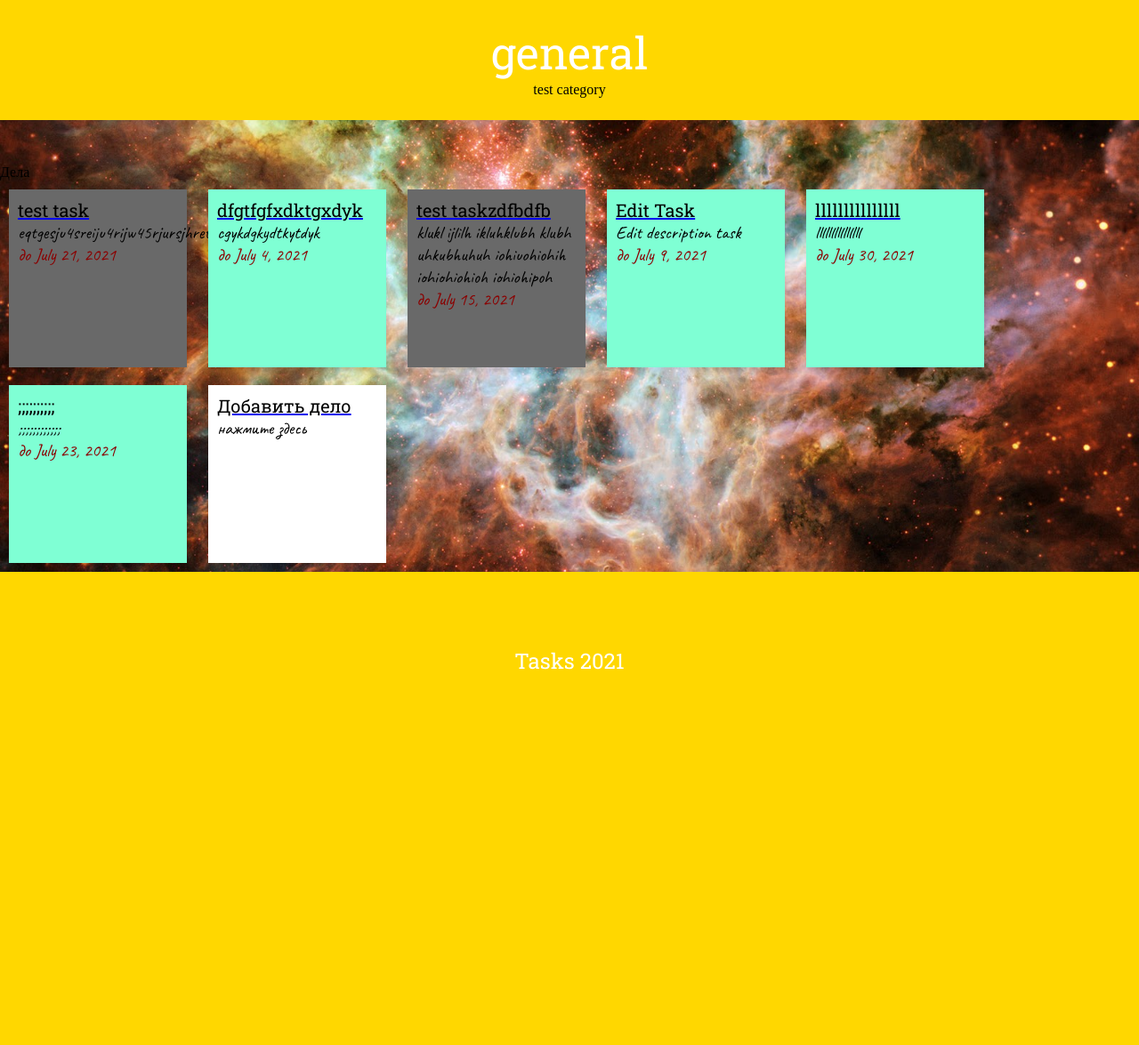
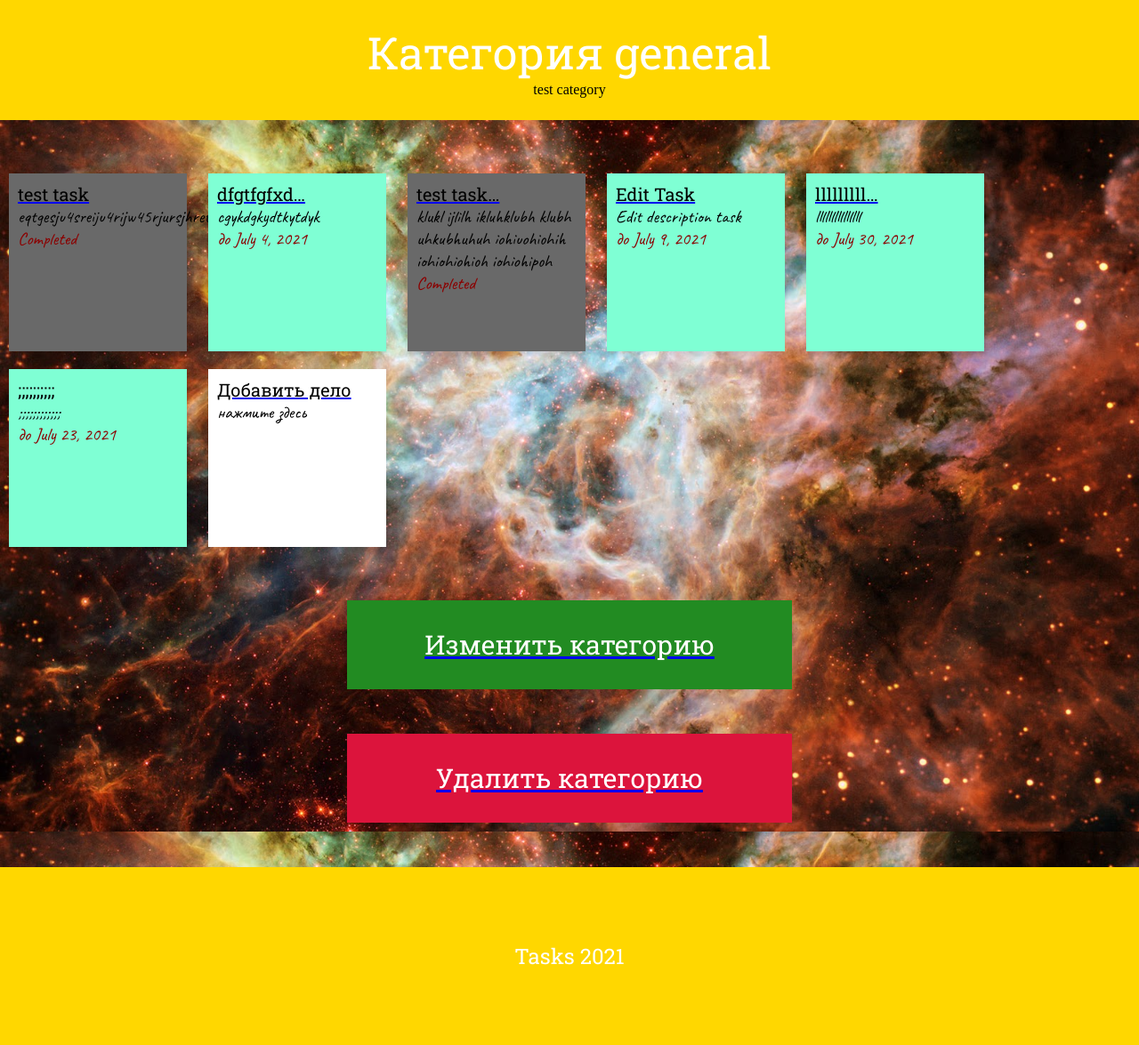
Before and after one commit to Apolliner/Tasks, a Django app: page /category/general/ in a window 1280 px wide. Shown: the whole page at 89% size. Before the commit the page ends 753 px from the top, so only its background shows below. Run offline with Django 3.2, Linux system fonts and the light colour scheme; data comes from the database, SQL or seed files in the repository; both versions use the stored data as it was after the commit.

Commit message:
Экспорт и импорт датабазы, удаление и редактирование задач и категорий. Оформление шаблонов.

```diff
--- a/ToDo/settings.py
+++ b/ToDo/settings.py
@@ -39,6 +39,7 @@ INSTALLED_APPS = [
     'django.contrib.messages',
     'django.contrib.staticfiles',
     'rest_framework',
+    'djoser',
 ]
 
 MIDDLEWARE = [
--- a/ToDo/urls.py
+++ b/ToDo/urls.py
@@ -19,11 +19,6 @@ from tasks import views
 
 urlpatterns = [
     path('admin/', admin.site.urls),
-    path('', views.index, name='index'),
-    path('category/<str:name>/', views.category, name='<str:name>'),
-    path('tasks/<int:id>/', views.task, name='<int:id>'),
-    path('category/add', views.add_category, name='add category'),
-    path('tasks/add', views.add_task, name='add task'),
-    path('complete/<task_id>', views.complete_task, name='complete'),
-    #url(r'^api-auth/', include('rest_framework.urls', namespace='rest_framework'))
+    path('', include('tasks.urls')),
+
 ]
--- /dev/null
+++ b/requirements.txt.txt
@@ -0,0 +1 @@
+djoser, django, djangorestframework
--- a/tasks/forms.py
+++ b/tasks/forms.py
@@ -19,9 +19,3 @@ class TaskForm(forms.Form):
     content = forms.CharField(label='Description task', max_length=1000)
     finish_date = forms.DateField(label='Finish date', widget=MyDateInput({'class': 'form-control'}))
     category = forms.ChoiceField(label='Category', choices = category_name_list)
-    #def __init__(self, *args, **kwargs):
-        #self.category_list = Category.objects.order_by('id')
-        #self.category_name_list = []
-        #for category in category_list:
-            #self.category_name_list.append((str(category.name), str(category.name)))
-        #self.category = forms.ChoiceField(label='Category', choices = category_name_list)
--- a/tasks/static/css/style.css
+++ b/tasks/static/css/style.css
@@ -16,6 +16,7 @@ body, h1, h2, h3, h4, p, a {
     background-attachment: fixed;
     background-size: cover;
     padding-top: 50px;
+    padding-bottom: 0px;
     margin: auto;
 }
 header {
@@ -53,7 +54,41 @@ header {
     background-color: gold;
     padding: 2%;
     margin: auto auto 50px auto;
+}
 
+.save-button {
+    width: 500px;
+    height: 100px;
+    line-height: 100px;
+    background-color: forestgreen;
+    text-align: center;
+    object-fit: cover;
+    margin: 50px auto;
+}
+.load-button {
+    width: 500px;
+    height: 100px;
+    line-height: 100px;
+    background-color: crimson;
+    text-align: center;
+    object-fit: cover;
+    margin: 50px auto;
+}
+
+.task-description-card {
+    width: 600px;
+    height: auto;
+    background-color: white;
+    text-align: center;
+    object-fit: cover;
+    margin: auto;
+    padding: 5%;
+}
+
+.save-load-font {
+    font-family: 'Roboto Slab', serif;
+    font-size: 30px;
+    color: white;
 }
 
 .menu {
@@ -110,6 +145,7 @@ header {
     height: 200px;
     background-color: gold;
     display: flex;
+    margin-top: 50px;
 }
 
 .footer-author {
--- a/tasks/templates/add.html
+++ b/tasks/templates/add.html
@@ -15,6 +15,7 @@
         <h1 class="title-font">Создание {{ description }}</h1>
     </header>
     <section class="all-content">
+        <div class="task-description-card">
             <form method="POST" role="form">
                 {% csrf_token %}
                 <table>
@@ -22,7 +23,7 @@
                 </table>
                 <input type="submit" value="Send">
             </form>
-
+        </div>
         <footer class="footer">
             <h4 class="footer-author">Tasks 2021</h4>
         </footer>
--- a/tasks/templates/category.html
+++ b/tasks/templates/category.html
@@ -13,22 +13,22 @@
 
 <body>
     <header>
-        <h1 class="title-font">{{ name }}</h1>
+        <h1 class="title-font">Категория {{ name }}</h1>
         <p>{{ description }}</p>
 
     </header>
     <section class="all-content">
-        <h1>Дела</h1>
+
         {% for task in tasks %}
         {% if task.complete %}
         <div class="card-complete">
-            <a href="/tasks/{{task.id}}/"><h2 class="card-title-font">{{ task.title }}</h2></a>
+            <a href="/tasks/{{task.id}}/"><h2 class="card-title-font">{{ task.title|truncatechars:10 }}</h2></a>
             <p class="card-description-font">{{ task.content|truncatechars:100 }}</p>
-            <p class="card_date_font">до {{ task.finish_date }}</p>
+            <p class="card_date_font">Completed</p>
         </div>
         {% else %}
         <div class="card">
-            <a href="/tasks/{{task.id}}/"><h2 class="card-title-font">{{ task.title }}</h2></a>
+            <a href="/tasks/{{task.id}}/"><h2 class="card-title-font">{{ task.title|truncatechars:10 }}</h2></a>
             <p class="card-description-font">{{ task.content|truncatechars:100 }}</p>
             <p class="card_date_font">до {{ task.finish_date }}</p>
         </div>
@@ -39,6 +39,14 @@
             <a href="/tasks/add"><h2 class="card-title-font">Добавить дело</h2></a>
             <p class="card-description-font">нажмите здесь</p>
         </div>
+        <div class="save-load-area">
+            <div class="save-button">
+                <a href="../../edit_category/{{ id }}"><h1 class="save-load-font">Изменить категорию</h1></a>
+            </div>
+            <div class="load-button">
+                <a href="../../delete_category/{{ id }}"><h1 class="save-load-font">Удалить категорию</h1></a>
+            </div>
+        </div>
 
         <footer class="footer">
             <h4 class="footer-author">Tasks 2021</h4>
--- /dev/null
+++ b/tasks/urls.py
@@ -0,0 +1,30 @@
+from django.urls import include, path
+from rest_framework import routers
+from . import views
+
+router = routers.DefaultRouter()
+router.register(r'Category', views.CategoryViewSet)
+router.register(r'Task', views.TaskViewSet)
+
+urlpatterns = [
+    path('', views.index, name='index'),
+    path('tasks/<int:id>/', views.task, name='<int:id>'),
+    path('category/add', views.add_category, name='add category'),
+    path('tasks/add', views.add_task, name='add task'),
+    path('category/<str:name>/', views.category, name='<str:name>'),
+    path('rest_view/', include(router.urls)),
+    path('api-auth/', include('rest_framework.urls', namespace='rest_framework')),
+    path('create-category/', views.CategoryCreateView.as_view(), name=None),
+    path('category-<int:pk>/', views.CategoryDetailView.as_view(), name=None),
+    path('category/<str:name>/', views.Category, name='<str:name>'),
+    path('create-task/', views.TaskCreateView.as_view(), name=None),
+    path('task-<int:pk>/', views.TaskDetailView.as_view(), name=None),
+    path('task/<str:name>/', views.Task, name=None),
+    path('csv-save/', views.CSVPageView.as_view(), name='csv_save_page'),
+    path('export/csv-database-write/', views.csv_database_write, name='csv_database_write'),
+    path('export/csv-database-read/', views.csv_database_read, name='csv_database_read'),
+    path('delete_category/<int:id>', views.delete_category, name='delete_category'),
+    path('edit_category/<int:id>', views.edit_category, name='edit_category'),
+    path('delete_task/<int:id>', views.delete_task, name='delete_task'),
+    path('edit_task/<int:id>', views.edit_task, name='edit_task'),
+]
--- a/tasks/views.py
+++ b/tasks/views.py
@@ -1,6 +1,148 @@
 from django.shortcuts import render, redirect
 from .models import Category, Task
+from . import serializers
 from .forms import CategoryForm, TaskForm
+from .serializers import Category_serializer, Task_serializer
+from rest_framework import generics, status, viewsets
+from rest_framework.response import Response
+from django.views.generic.base import TemplateView
+from django.http import HttpResponse
+import csv
+import os
+
+
+def csv_database_write(request):
+    """
+        Запись объектов датабазы в файл CSV
+    """
+    response = HttpResponse(content_type='text/csv')
+    response['Content-Disposition'] = 'attachment; filename="csv_database.csv"'
+    writer = csv.writer(response)
+    for category in Category.objects.all():
+        writer.writerow(['category', category.id, category.name, category.description])
+    for task in Task.objects.all():
+        writer.writerow(['task', task.id, task.title, task.content, task.created_date, task.finish_date, task.category, task.complete])
+    return response
+
+def csv_database_read(request):
+    """
+        Загрузка объектов из файла. Проверка, есть ли совпадения с базой данных, добавление их в базу данных, если их там нет
+    """
+    path = os.path.dirname(__file__)
+    file = os.path.join(path, '../csv_database.csv')
+
+    with open(file) as csv_file:
+        csv_reader = csv.reader(csv_file, delimiter=',')
+        line_count = 0
+        for row in csv_reader:
+            if row[0] == 'category':
+                category_not_in_db = True
+                for category in Category.objects.all():
+                    if str(category.name) == row[2] and str(category.description) == row[3]:
+                        category_not_in_db = False
+                if category_not_in_db: #Если категории нет в датабазе, то сохраняем
+                    new_category = Category(name=row[2], description=row[3])
+                    new_category.save()
+            else: # task
+                task_not_in_db = True
+                for task in Task.objects.all():
+                    if str(task.title) == row[2] and str(task.content) == row[3]:
+                        task_not_in_db = False
+                if task_not_in_db: #Если задачи нет в датабазе, то сохраняем
+                    for category in Category.objects.order_by('id'):
+                        if str(category.name) == row[6]:
+                            new_task = Task(title=row[2], content=row[3], created_date=row[4], finish_date=row[5], category=category, complete=row[7])
+                            new_task.save()
+            line_count += 1
+        return redirect('../../')
+
+class CSVPageView(TemplateView):
+    template_name = "csv_save.html"
+
+class CategoryViewSet(viewsets.ModelViewSet):
+    queryset = Category.objects.all()
+    serializer_class = Category_serializer
+
+class TaskViewSet(viewsets.ModelViewSet):
+    queryset = Task.objects.all().order_by('id')
+    serializer_class = Task_serializer
+
+class CategoryCreateView(generics.CreateAPIView):
+    queryset = Category.objects.all()
+    serializer_class = serializers.Category_serializer
+    def create(self, request, *args, **kwargs):
+        super(CategoryCreateView, self).create(request, args, kwargs)
+        response = {"status_code": status.HTTP_200_OK,
+                    "message": "Successfully created",
+                    "result": request.data}
+        return Response(response)
+
+class TaskCreateView(generics.CreateAPIView):
+    queryset = Task.objects.all()
+    serializer_class = serializers.Task_serializer
+    def create(self, request, *args, **kwargs):
+        super(TaskCreateView, self).create(request, args, kwargs)
+        response = {"status_code": status.HTTP_200_OK,
+                    "message": "Successfully created",
+                    "result": request.data}
+        return Response(response)
+
+class CategoryDetailView(generics.RetrieveUpdateDestroyAPIView):
+    queryset = Category.objects.all()
+    serializer_class = serializers.Category_serializer
+    def retrieve(self, request, *args, **kwargs):
+        super(CategoryDetailView, self).retrieve(request, args, kwargs)
+        instance = self.get_object()
+        serializer = self.get_serializer(instance)
+        data = serializer.data
+        response = {"status_code": status.HTTP_200_OK,
+                    "message": "Successfully retrieved",
+                    "result": data}
+        return Response(response)
+    def patch(self, request, *args, **kwargs):
+        super(CategoryDetailView, self).patch(request, args, kwargs)
+        instance = self.get_object()
+        serializer = self.get_serializer(instance)
+        data = serializer.data
+        response = {"status_code": status.HTTP_200_OK,
+                    "message": "Successfully updated",
+                    "result": data}
+        return Response(response)
+    def delete(self, request, *args, **kwargs):
+        super(CategoryDetailView, self).delete(request, args, kwargs)
+        response = {"status_code": status.HTTP_200_OK,
+                    "message": "Successfully deleted"}
+        return Response(response)
+
+class TaskDetailView(generics.RetrieveUpdateDestroyAPIView):
+    queryset = Task.objects.all()
+    serializer_class = serializers.Task_serializer
+    def retrieve(self, request, *args, **kwargs):
+        super(TaskDetailView, self).retrieve(request, args, kwargs)
+        instance = self.get_object()
+        serializer = self.get_serializer(instance)
+        data = serializer.data
+        response = {"status_code": status.HTTP_200_OK,
+                    "message": "Successfully retrieved",
+                    "result": data}
+        return Response(response)
+    def patch(self, request, *args, **kwargs):
+        super(TaskDetailView, self).patch(request, args, kwargs)
+        instance = self.get_object()
+        serializer = self.get_serializer(instance)
+        data = serializer.data
+        response = {"status_code": status.HTTP_200_OK,
+                    "message": "Successfully updated",
+                    "result": data}
+        return Response(response)
+    def delete(self, request, *args, **kwargs):
+        super(TaskDetailView, self).delete(request, args, kwargs)
+        response = {"status_code": status.HTTP_200_OK,
+                    "message": "Successfully deleted"}
+        return Response(response)
+
+
+
 
 def index(request):
     category_list = Category.objects.order_by('id')
@@ -11,10 +153,12 @@ def index(request):
 
 def category(request, name):
     description = ''
+    id = ''
     category_list = Category.objects.order_by('id')
     for category in category_list:
         if category.name == name:
             description = category.description
+            id = category.id
             break
 
     tasks_list = []
@@ -26,6 +170,7 @@ def category(request, name):
         'description': description,
         'tasks': tasks_list,
         'type': 'category',
+        'id': id,
         }
     return render(request, 'category.html', context )
 
@@ -35,7 +180,6 @@ def task(request, id):
     finish_date = ''
     category = ''
     complete = ''
-    task_id = ''
 
     tasks_list = Task.objects.order_by('id')
     for task in tasks_list:
@@ -46,7 +190,6 @@ def task(request, id):
             finish_date = task.finish_date
             category = task.category
             complete = task.complete
-            task_id = task.id
 
     context = {
         'name': title,
@@ -55,7 +198,7 @@ def task(request, id):
         'finish_date': finish_date,
         'category': category,
         'complete': complete,
-        'task_id': task_id,
+        'id': id,
         'type': 'task',
         }
     return render(request, 'task.html', context )
@@ -106,3 +249,52 @@ def complete_task(request, task_id):
     task.save()
 
     return redirect('index')
+
+def edit_category(request, id):
+    try:
+        category = Category.objects.get(id=id)
+        if request.method == "POST":
+            print(F'\n \n \n \n request.POST.get("name") - {request.POST.get("name")}, request.POST.get("description") - {request.POST.get("description")}')
+            if str(request.POST.get("name")) != 'None':
+                category.name = request.POST.get("name")
+            if str(request.POST.get("description")) != 'None':
+                category.description = request.POST.get("description")
+            category.save()
+            return redirect("/")
+        else:
+            return render(request, "edit.html", {"category": category, 'type': 'category'})
+    except Category.DoesNotExist:
+        return HttpResponseNotFound("<h2>category not found</h2>")
+
+def edit_task(request, id):
+    try:
+        task = Task.objects.get(id=id)
+        if request.method == "POST":
+            task.title = request.POST.get("title")
+            task.content = request.POST.get("content")
+            task.finish_date = request.POST.get("finish_date")
+            task.save()
+            return redirect("/")
+        else:
+            return render(request, "edit.html", {"task": task, 'type': 'task'})
+    except Task.DoesNotExist:
+        return HttpResponseNotFound("<h2>task not found</h2>")
+
+# удаление данных из бд
+def delete_category(request, id):
+    try:
+        category = Category.objects.get(id=id)
+        for task in Task.objects.all():
+            if str(task.category) == str(category.name): #Удаление всех задач из удаляемой категории
+                task.delete()
+        category.delete()
+        return redirect('index')
+    except Category.DoesNotExist:
+        return HttpResponseNotFound("<h2>category not found</h2>")
+def delete_task(request, id):
+    try:
+        task = Task.objects.get(id=id)
+        task.delete()
+        return redirect('index')
+    except Task.DoesNotExist:
+        return HttpResponseNotFound("<h2>task not found</h2>")
```
Also changed, not shown: csv_database.csv (added, +19 -0 lines), tasks/serializers.py (added, +12 -0 lines), tasks/templates/edit.html (added, +37 -0 lines), tasks/templates/edit_task.html (added, +25 -0 lines), tasks/templates/index.html (+9 -1 lines), tasks/templates/task.html (+25 -14 lines), db.sqlite3, tasks/migrations/0001_initial.py, tasks/migrations/0002_task.py (deleted), tasks/migrations/0003_task_complete.py (deleted). Lines whose indentation alone changed are shown as unchanged.
